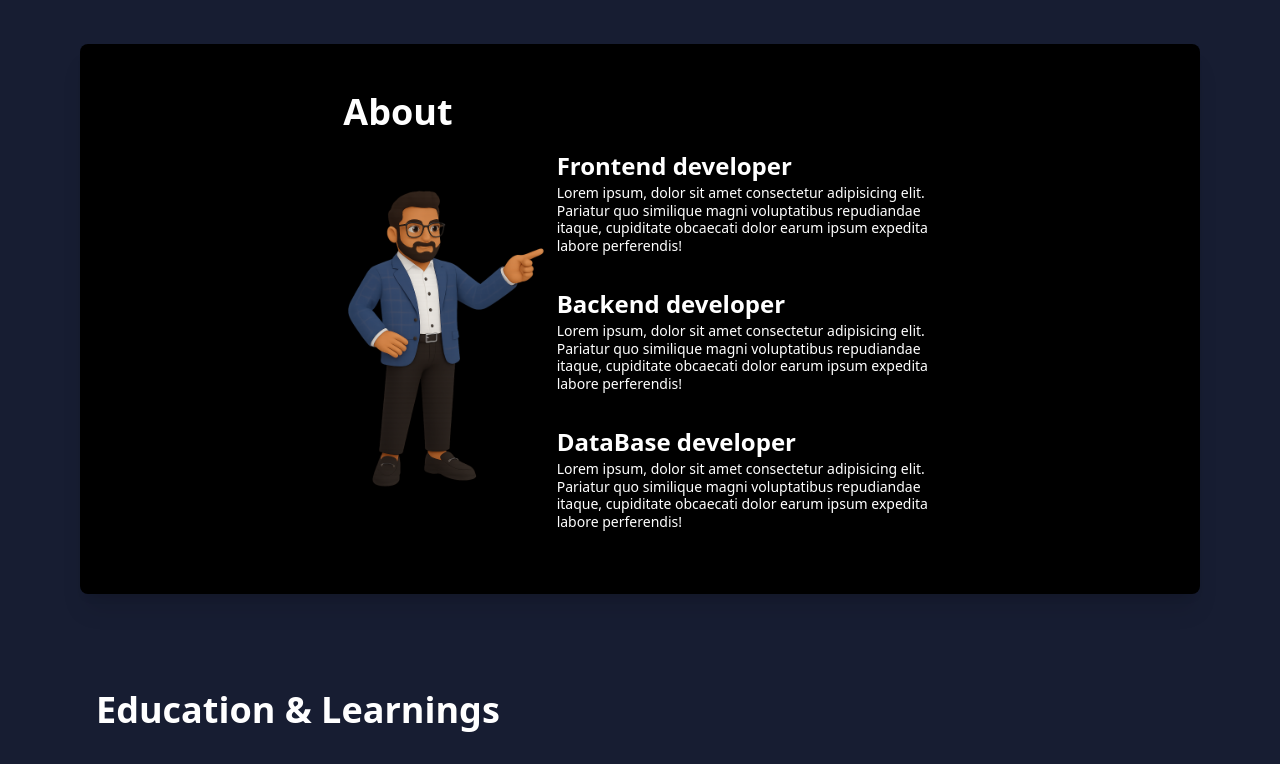
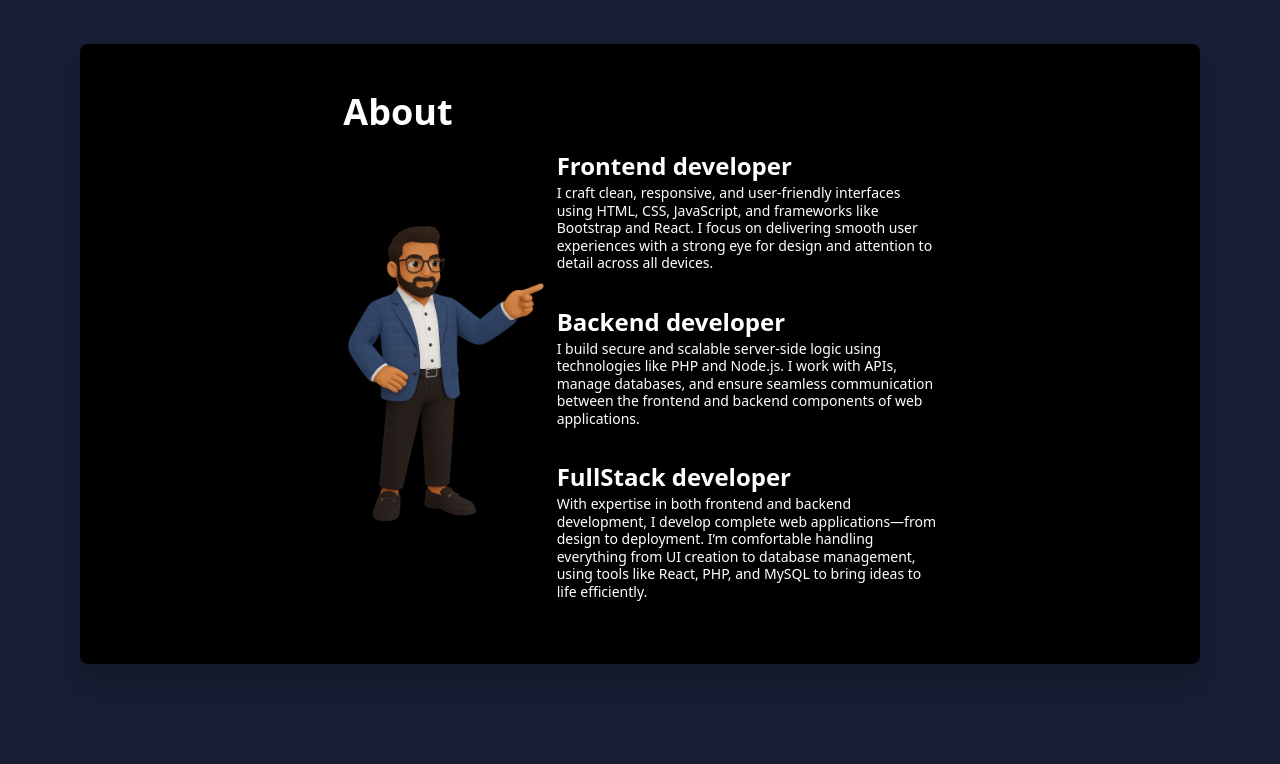
Before and after one commit to Bharat0821/Bharat-Portfolio, a React (Vite) app: page / in a window 1280 px wide. Shown: the part 516-1280 px from the top of the page. Built offline with nearby package versions, Linux system fonts and the light colour scheme.

Commit message:
Update About section

```diff
--- a/src/assets/components/About/About.jsx
+++ b/src/assets/components/About/About.jsx
@@ -13,21 +13,23 @@ const About = () => {
 
               <span className='w-95'>
                 <h1 className='text-xl md:text-2xl font-semibold leading-normal'>Frontend developer</h1>
-                <p className='text-sm md:text-md leading-tight'> Lorem ipsum, dolor sit amet consectetur adipisicing elit. Pariatur quo similique magni voluptatibus repudiandae itaque, cupiditate obcaecati dolor earum ipsum expedita labore perferendis!</p>
+                <p className='text-sm md:text-md leading-tight'>I craft clean, responsive, and user-friendly interfaces using HTML, CSS, JavaScript, and frameworks like Bootstrap and React. I focus on delivering smooth user experiences with a strong eye for design and attention to detail across all devices.</p>
               </span>
             </div>
             <div className='flex gap-3 py-4 '>
 
               <span className='w-95'>
                 <h1 className='text-xl md:text-2xl font-semibold leading-normal'>Backend developer</h1>
-                <p className='text-sm md:text-md leading-tight'> Lorem ipsum, dolor sit amet consectetur adipisicing elit. Pariatur quo similique magni voluptatibus repudiandae itaque, cupiditate obcaecati dolor earum ipsum expedita labore perferendis!</p>
+                <p className='text-sm md:text-md leading-tight'>I build secure and scalable server-side logic using technologies like PHP and Node.js. I work with APIs, manage databases, and ensure seamless communication between the frontend and backend components of web applications.</p>
               </span>
             </div>
             <div className='flex gap-3 py-4 '>
 
               <span className='w-95'>
-                <h1 className='text-xl md:text-2xl font-semibold leading-normal'>DataBase developer</h1>
-                <p className='text-sm md:text-md leading-tight'> Lorem ipsum, dolor sit amet consectetur adipisicing elit. Pariatur quo similique magni voluptatibus repudiandae itaque, cupiditate obcaecati dolor earum ipsum expedita labore perferendis!</p>
+                <h1 className='text-xl md:text-2xl font-semibold leading-normal'>FullStack developer</h1>
+                <p className='text-sm md:text-md leading-tight'>With expertise in both frontend and backend development, I develop complete web applications—from design to deployment. I’m comfortable handling everything from UI creation to database management, using tools like React, PHP, and MySQL to bring ideas to life efficiently.
+
+</p>
               </span>
             </div>
           </ul>
```
